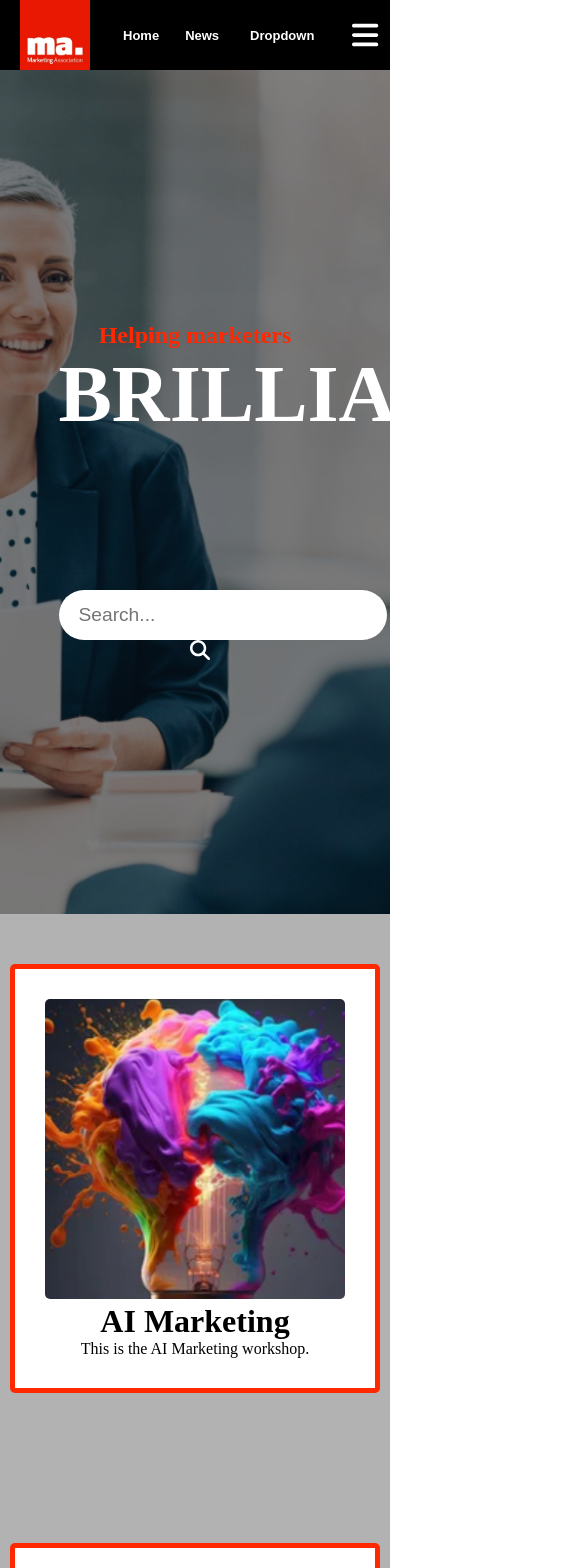
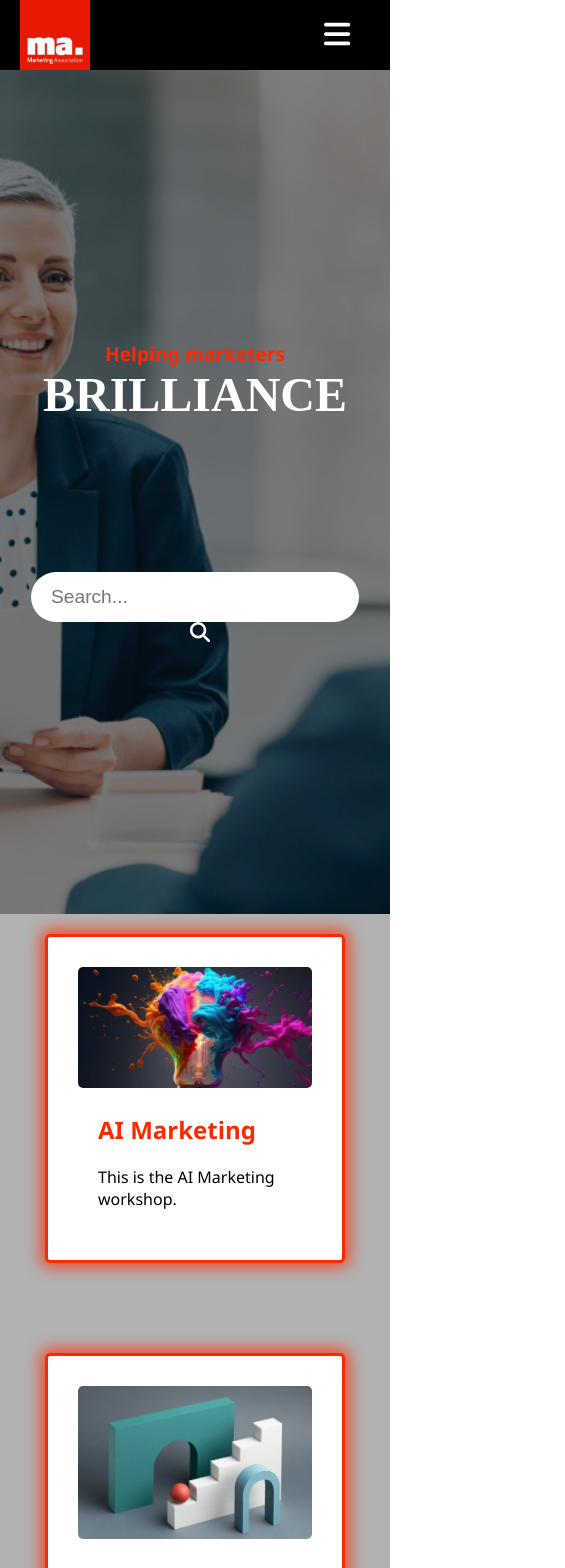
Before and after one commit to Realist2022/Business-Association-Mission-0, a React (Vite) app: page / in a window 390 px wide. Shown: the top 1568 px of the page, 565 px wide, since content can reach past the window. Built offline with nearby package versions, Linux system fonts and the light colour scheme.

Commit message:
updated top nav, added footer, refactored code for mobile responsivness

```diff
--- a/src/common/Footer.jsx
+++ b/src/common/Footer.jsx
@@ -1,8 +1,14 @@
-import React from 'react'
+import React from 'react';
+import Styles from './Footer.module.css';
 
 function Footer() {
   return (
-    <div>Footer</div>
+    <div>
+      <footer className={Styles.footer} >
+        <p>© 2023 Your Company Name. All rights reserved.</p>
+        <p>Privacy Policy | Terms of Service</p>
+      </footer>
+    </div>
   )
 }
 
--- a/src/common/Footer.module.css
+++ b/src/common/Footer.module.css
@@ -0,0 +1,14 @@
+/* Navbar container */
+.footer {
+    text-align: center;
+    padding: 20px;
+    width: 100%;
+    height: 80px;
+    background-color: black;
+    color: white;
+    font-family: Arial;
+    font-weight: bold;
+    box-sizing: border-box;
+  }
+
+  /* style={{backgroundColor: "#f1f1f1", padding: "20px", textAlign: "center"}} */
--- a/src/common/TopNav.jsx
+++ b/src/common/TopNav.jsx
@@ -1,43 +1,49 @@
-import React from 'react';
+import React, { useState } from 'react';
 import styles from './TopNav.module.css';
 import logo from '../images/MA_logo.webp';
 import { FontAwesomeIcon } from '@fortawesome/react-fontawesome';
-import { faMagnifyingGlass } from '@fortawesome/free-solid-svg-icons';
-import { faBars } from '@fortawesome/free-solid-svg-icons';
+import { faBars, faXmark } from "@fortawesome/free-solid-svg-icons";
+
+function TopNav() {
+  const [isOpen, setIsOpen] = useState(false);
+
+  // OPEN MENU FUNCTION
+  const toggleMenu = () => {
+    setIsOpen(!isOpen);
+  }
+
+  // CLOSE MENU FUNCTION
+  const closeMenu = () => {
+    setIsOpen(false);
+  }
 
 
-function TopNav() {
   return (
     <div className={styles.navbar}>
 
       {/* LOGO */}
       <img src={logo} className={styles.logo} alt="Company Logo" />
 
-      {/* TOP NAV MAIN CONTENT - WRAPPED IN A CONTAINER */}
-      <div className={styles.mainNavLinks}>
-        <a href="#home">Home</a>
-        <a href="#news">News</a>
-
-        {/* DROPDOWN */}
-        <div className={styles.dropdown}>
-          <button className={styles.dropbtn}>
-            Dropdown
-          </button>
-          <div className={styles.dropdownContent}>
-            <a href="#">Link 1</a>
-            <a href="#">Link 2</a>
-            <a href="#">Link 3</a>
-          </div>
-        </div>
+      {/* HAMBURGER/XMARK MENU ICON */}
+      <div className={styles["menu-icon"]} onClick={toggleMenu}>
+        {isOpen ? (
+          // Show Xmark when menu is open
+          <FontAwesomeIcon icon={faXmark} />
+        ) : (
+          // Show Bars when menu is closed
+          <FontAwesomeIcon icon={faBars} />
+        )}
       </div>
 
-
-      {/* LOGIN AND SIGNUP */}
-      <div className={styles.loginAndSignupNav}>
-        {/* <FontAwesomeIcon icon={faMagnifyingGlass} className={styles.FontAwesomeIcon}  /> */}
-        <FontAwesomeIcon icon={faBars} className={styles.FontAwesomeIconBars}/>
-        <button className={styles.loginAndSignupNavButtons}>Login</button>
-        <button className={styles.loginAndSignupNavButtons}>Sign up</button>
+      {/* TOP NAV CONTENT AND LOGIN */}
+      {/* apply 'open' class from CSS if isOpen is true */}
+      {/* div will be hidden/shown on mobile based on this class and CSS */}
+      <div className={`${styles.loginAndNav} ${isOpen ? styles.open : ''}`}>
+        <a href="#home" onClick={closeMenu}>Home</a>
+        <a href="#news" onClick={closeMenu}>News</a>
+        <a href="#about" onClick={closeMenu}>About</a>
+        {/* LOGIN BUTTON */}
+        <button className={styles.loginButton}>Login</button>
       </div>
     </div>
   )
--- a/src/common/TopNav.module.css
+++ b/src/common/TopNav.module.css
@@ -10,28 +10,25 @@
   font-weight: bold;
   padding: 0 20px;
   box-sizing: border-box;
+  position: relative;
 }
 
 /* Logo */
 .logo {
-  position: static;
-  margin: 0px;
   height: 70px;
   width: auto;
   margin-right: 20px;
-  flex-shrink: 0; /* Prevent logo from shrinking */
+  flex-shrink: 0;
 }
 
-/* Container for Main Navigation Links (Home, News, Dropdown) */
-.mainNavLinks {
-    display: flex;
-    align-items: center;
-
-    margin-left: auto;
-    margin-right: auto;
-
+/* Container for Main Navigation Links and Login/Signup (Desktop Default) */
+.loginAndNav {
+  display: flex;
+  flex-direction: row;
+  align-items: center;
+  flex-grow: 1;
+  justify-content: flex-end;
 }
-
 
 /* Links inside the navbar */
 .navbar a {
@@ -41,167 +38,84 @@
   padding: 14px 16px;
   text-decoration: none;
   margin: 0 10px;
-}
-
-
-/* The dropdown container (child of .mainNavLinks) */
-.dropdown {
-  overflow: hidden;
-  margin: 0 10px;
-}
-
-/* Dropdown button */
-.dropdown .dropbtn {
-  font-size: 16px;
-  border: none;
-  outline: none;
-  color: white;
-  padding: 14px 16px;
-  background-color: inherit;
-  font-family: inherit;
-  font-weight: bold;
-  margin: 0;
+  transition: background-color 0.3s ease;
 }
 
 /* Add a red background color to navbar links on hover */
-.navbar a:hover,
-.dropdown:hover .dropbtn {
+.navbar a:hover {
   background-color: rgb(255, 40, 0);
 }
 
-/* Dropdown content (hidden by default) */
-.dropdownContent {
-  display: none;
-  position: absolute;
-  background-color: rgb(255, 40, 0);
-  min-width: 160px;
-  box-shadow: 0px 8px 16px 0px rgba(0, 0, 0, 0.2);
-  z-index: 1;
-  top: 100%;
-  left: 0;
-}
-
-/* Add position: relative to the dropdown container for absolute positioning of its content */
-.dropdown {
-    position: relative;
-}
-
-
-/* Links inside the dropdown */
-.dropdownContent a {
-  margin: 0;
-  float: none;
-  color: white;
-  padding: 12px 16px;
-  text-decoration: none;
-  display: block;
-  text-align: left;
-  font-weight: bold;
-}
-
-/* Add a grey background color to dropdown links on hover */
-.dropdownContent a:hover {
-  background-color: rgba(255, 40, 0, 0.8);
-}
-
-/* Show the dropdown menu on hover */
-.dropdown:hover .dropdownContent {
-  display: block;
-}
-
-/* Container for Login and Signup */
-.loginAndSignupNav {
-  display: flex;
-  flex-direction: row;
-  align-items: center;
-  position: static;
-  margin: 0;
-  margin-left: 20px;
-  flex-shrink: 0;
-}
-
-.loginAndSignupNavButtons {
+.loginButton {
   background-color: rgb(255, 40, 0);
   width: 10rem;
   height: 40px;
   cursor: pointer;
   color: white;
   font-weight: bold;
-  margin: 0 5px;
+  margin: 15px;
   border: none;
   border-radius: 20px;
-  padding: 0 15px;
+  padding: 10px;
   flex-shrink: 0;
+  display: block;
+  transition: background-color 0.3s ease;
 }
 
-.loginAndSignupNavButtons:last-child {
-    margin-right: 0;
+.loginButton:hover {
+    background-color: rgb(200, 30, 0);
 }
 
-.profilePic {
-  width: 35px;
-  height: auto;
-  border-radius: 50%;
-  margin-right: 10px;
+
+/* Hide the mobile menu icon by default (show on mobile breakpoint) */
+.menu-icon {
+  display: none; /* Hidden on desktop */
+  font-size: 30px;
+  cursor: pointer;
+  margin: 20px;
+  color: white;
+  z-index: 100;
 }
 
-.FontAwesomeIconBars{
-  display: none; /* Hide the bars icon by default */
-  color: white;
-  font-size: 20px;
-  cursor: pointer;
+/* --- Mobile Styles --- */
+@media (max-width: 900px) {
+  .logo {
+      height: 70px;
+  }
+
+  /* Show the menu icon on mobile */
+  .menu-icon {
+    display: block; /* Show the hamburger/xmark icon */
+  }
+
+  /* Style and Hide the Navigation/Login container on mobile by default */
+  .loginAndNav {
+    display: none;
+    flex-direction: column;
+    width: 100%;
+    position: absolute;
+    top: 70px;
+    left: 0px;
+    background-color: rgba(0, 0, 0, 0.5);
+    z-index: 50;
+  }
+
+  /* Show the Navigation/Login container when the menu is open */
+  .loginAndNav.open {
+    display: flex; /* Show the menu when open */
+  }
+
+  /* Style links within the mobile menu */
+  .loginAndNav a {
+    text-align: center;
+    padding: 10px; ;
+    width: 100%;
+    margin-top: 10px;
+  }
+
 }
 
-/* Adjust things under 900px */
-@media (max-width: 900px) {
 
-  .FontAwesomeIconBars{
-    display: block;
-    margin-left: 10px;
-    width: auto;
-    height: 30px;
-  }
-
-  .navbar {
-    height: auto;
-    justify-content: space-between;
-  }
-
-  /* Adjustments for the main nav links container */
-  .mainNavLinks {
-      margin-left: auto;
-      margin-right: auto;
-  }
-
-  .navbar a,
-  .dropdown .dropbtn {
-    padding: 10px 8px;
-    font-size: 13px;
-    margin: 0 5px;
-  }
-
-  .dropdown {
-      margin: 0 5px;
-  }
-
-  /* Adjust dropdown content positioning if navbar height changes */
-  .dropdownContent {
-      top: 100%;
-  }
-
-
-  .loginAndSignupNav {
-     margin-left: 10px;
-  }
-
-   .loginAndSignupNavButtons {
-    display: none; /* Hide the buttons on smaller screens */
+.menu-icon:hover {
+  color: rgb(255, 40, 0);
 }
-
-.FontAwesomeIcon{
-  margin-right: 10px;
-  color: white;
-  font-size: 20px;
-  cursor: pointer;
-}
-}
--- a/src/pages/compnoents/Hero.module.css
+++ b/src/pages/compnoents/Hero.module.css
@@ -22,7 +22,7 @@
 .heroSubTitle {
   font-size: 1.5rem;
   color: rgb(255, 40, 0);
-  font-family: "Charm", cursive;
+  font-family: 'Segoe UI', Tahoma, Geneva, Verdana, sans-serif;
   font-weight: 700;
   font-style: normal;
 }
@@ -65,3 +65,20 @@
   color: white;
   font-size: 20px;
 }
+
+@media (max-width: 900px) {
+
+  .heroTitle {
+    font-size: 3rem;
+  }
+
+  .heroSubTitle {
+    font-size: 1.2rem;
+  }
+
+
+  .heroContent {
+    width: 90%;
+    padding: 10px;
+  }
+}
--- a/src/pages/compnoents/MainContent.jsx
+++ b/src/pages/compnoents/MainContent.jsx
@@ -1,15 +1,14 @@
 // src/components/MainContent/MainContent.js
 import React from "react";
-import styles from '../compnoents/MainContent.module.css'; // Adjust the path as necessary
-// REMOVE direct image imports if they are only used in the data file
-// REMOVE direct data import
+import styles from '../compnoents/MainContent.module.css';
 
-// Accept cardData (the full list) and searchTerm as props
+
+// Props passed down from home page
 function MainContent({ cardData, searchTerm }) {
 
   // Filter the cardData based on the searchTerm
   const filteredData = cardData.filter(item =>
-    // Convert both title/description and searchTerm to lowercase for case-insensitive search
+    // convert all incoming search terms to lowercase and check if input matches title or description
     item.title.toLowerCase().includes(searchTerm.toLowerCase()) ||
     item.description.toLowerCase().includes(searchTerm.toLowerCase())
   );
@@ -20,15 +19,11 @@ function MainContent({ cardData, searchTerm }) {
       {filteredData.map((item) => (
         <div key={item.id} className={styles.cardDivs}>
           <img src={item.image} className={styles.cardImage} alt={item.title} /> {/* Added alt text */}
-          <h1>{item.title}</h1>
-          <p>{item.description}</p>
+          <h1 className={styles.cardTitle} >{item.title}</h1>
+          <p className={styles.cardContent} >{item.description}</p>
         </div>
       ))}
 
-      {/* Optional: Display a message if no results are found and the search term is not empty */}
-      {filteredData.length === 0 && searchTerm !== '' && (
-          <p>No results found for "{searchTerm}"</p>
-      )}
     </div>
   );
 }
--- a/src/pages/compnoents/MainContent.module.css
+++ b/src/pages/compnoents/MainContent.module.css
@@ -10,10 +10,12 @@
   text-align: center;
   width: 340px;
   margin: 50px;
-  border: 5px solid rgb(255, 40, 0);
+  border: 3px solid rgb(255, 40, 0);
+  box-shadow: 0 0 15px 5px rgba(255, 40, 0, 0.7);
   border-radius: 5px;
   padding: 30px;
   background-color: white;
+  font-family: 'Segoe UI', Tahoma, Geneva, Verdana, sans-serif;
 }
 
 .cardImage {
@@ -22,3 +24,39 @@
   object-fit: cover;
   border-radius: 5px;
 }
+
+.cardTitle{
+  font-size: 1.5rem;
+  color: rgb(255, 40, 0);
+  font-weight: 700;
+  font-style: normal;
+  text-align: left;
+  margin: 20px;
+}
+
+.cardContent {
+  font-size: 1rem;
+  color: black;
+  font-weight: 500;
+  font-style: normal;
+  text-align: left;
+  margin: 20px;
+}
+
+@media (max-width: 600px) {
+
+  .cardContainer {
+    flex-direction: column;
+    align-items: center;
+  }
+
+  .cardDivs {
+    width: 60%;
+    margin: 20px 0;
+  }
+
+  .cardImage {
+    width: 100%;
+    height: auto;
+  }
+}
--- a/src/pages/home/Home.jsx
+++ b/src/pages/home/Home.jsx
@@ -3,6 +3,7 @@ import TopNav from "../../common/TopNav.jsx";
 import MainContent from "../compnoents/MainContent.jsx";
 import { useState } from "react";
 import data from "../../data.jsx";
+import Footer from "../../common/Footer.jsx";
 
 function Home() {
   // State to hold the search term
@@ -26,6 +27,8 @@ function Home() {
         cardData={data.cardData} // Pass the complete list
         searchTerm={searchTerm} // Pass the current search term
       />
+
+      <Footer />
     </div>
   );
 }
```
